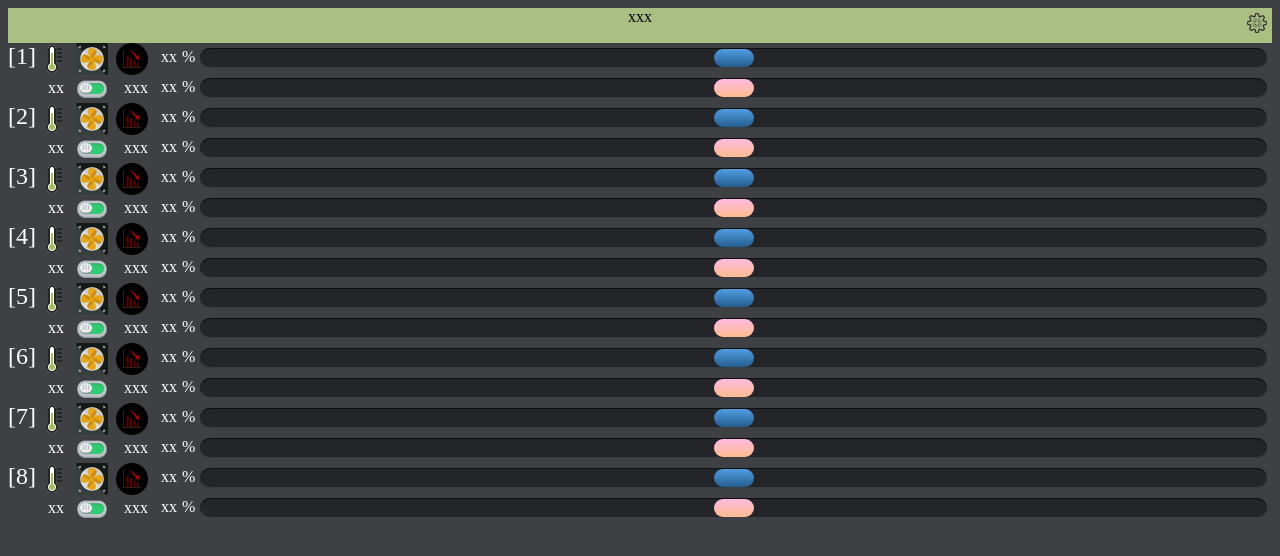
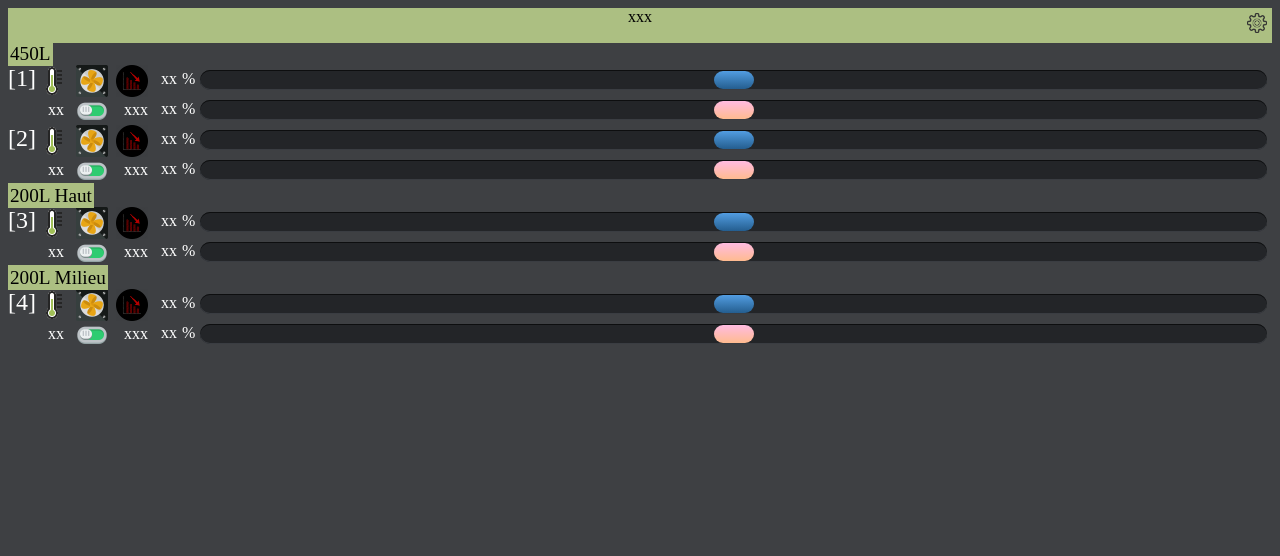
Before and after one commit to ylemarie/maxspect-diy, a plain HTML site: page public/index.html in a window 1280 px wide. Drawn offline with nearby package versions, Linux system fonts and the light colour scheme; no server answers.

Commit message:
[UPD] batterie

```diff
--- a/public/index.html
+++ b/public/index.html
@@ -120,13 +120,21 @@
 			});
 		}
 
-		//build 8 rampes
-		for (var i=1; i <= 8; i++) {
-			buildSliderRampe(i);
-			socketSlider(i);
-			socketRampeInfos(i);
-			socketSwitchRelay(i);
-		}
+		//build 2 rampes 450L
+		document.write('<div><span class="titreBac">450L</span>');
+		buildSliderRampe(1); socketSlider(1); socketRampeInfos(1); socketSwitchRelay(1);
+		buildSliderRampe(2); socketSlider(2); socketRampeInfos(2); socketSwitchRelay(2);
+		document.write('</div>');
+
+		//build 1 rampe 200 L Haut
+		document.write('<div><span class="titreBac">200L Haut</span>');
+		buildSliderRampe(3); socketSlider(3); socketRampeInfos(3); socketSwitchRelay(3);
+		document.write('</div>');
+
+		//build 1 rampe 200 L Milieu
+		document.write('<div><span class="titreBac">200L Milieu</span>');
+		buildSliderRampe(4); socketSlider(4); socketRampeInfos(4); socketSwitchRelay(4);
+		document.write('</div>');
 	</script>
   </body>
 </html>
--- a/public/yle.css
+++ b/public/yle.css
@@ -89,3 +89,10 @@ div#menu {
 #save {
     width: 20px;
 }
+/* batterie */
+.titreBac {
+    background-color: #acbf82;
+    color: black;
+    padding: 2px;
+    font-size: 1.2em;
+}
```
